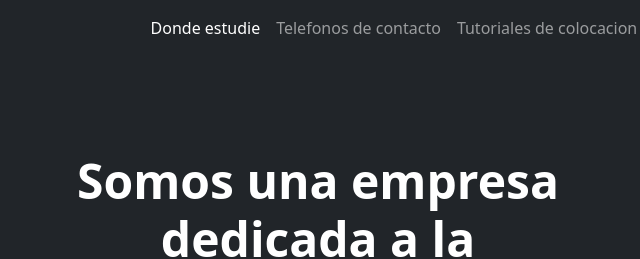
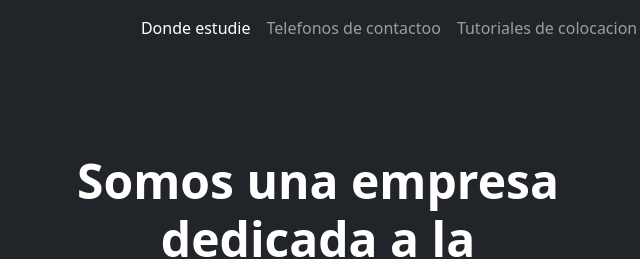
Before and after one commit to ljsalgado/PFSALGADO.github.io, a plain HTML site: page index.html in a window 1280 px wide. Shown: the top 259 px of the page, 322-962 px from the left. Drawn offline with nearby package versions, Linux system fonts and the light colour scheme.

Commit message:
nueva-rama

```diff
--- a/index.html
+++ b/index.html
@@ -24,7 +24,7 @@
                 <div class="collapse navbar-collapse" id="navbarSupportedContent">
                     <ul class="navbar-nav ms-auto mb-2 mb-lg-0">
                         <li class="nav-item"><a class="nav-link active" aria-current="page" href="https://www.coderhouse.com/">Donde estudie</a></li>
-                        <li class="nav-item"><a class="nav-link" href="pages/Contacto.html">Telefonos de contacto</a></li>
+                        <li class="nav-item"><a class="nav-link" href="pages/Contacto.html">Telefonos de contactoo</a></li>
                         <li class="nav-item"><a class="nav-link" href="pages/Tutoriales.html">Tutoriales de colocacion</a></li>
                         <li class="nav-item"><a class="nav-link" href="pages/Nuestra historia.html">Conoce nuestra historia</a></li>
                     </ul>
```
